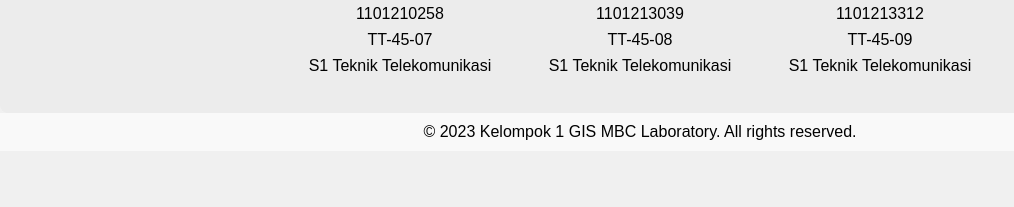
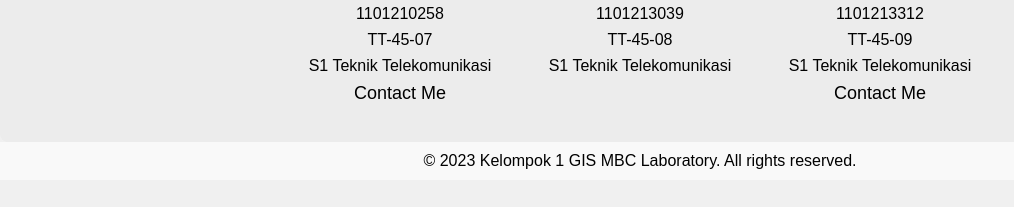
Before and after one commit to mahakiim/TugasMBC-3, a plain HTML site: page tugas3web.html in a window 1280 px wide. Shown: the part 359-566 px from the top of the page, without its empty margins (0-1014 px from the left). Drawn offline with Linux system fonts and the light colour scheme.

Commit message:
Update tugas3web.html menambahkan contact me

```diff
--- a/tugas3web.html
+++ b/tugas3web.html
@@ -20,6 +20,7 @@
                 <li>1101210258</li>
                 <li>TT-45-07</li>
                 <li>S1 Teknik Telekomunikasi</li>
+                <li><a href="https://instagram.com/abyanhrt">Contact Me</a></li>
             </ul>
         </div>
 
@@ -40,6 +41,7 @@
                 <li>1101213312</li>
                 <li>TT-45-09</li>
                 <li>S1 Teknik Telekomunikasi</li>
+                <li><a href="https://instagram.com/nsaid_15">Contact Me</a></li>
             </ul>
         </div>
     </div>
```
